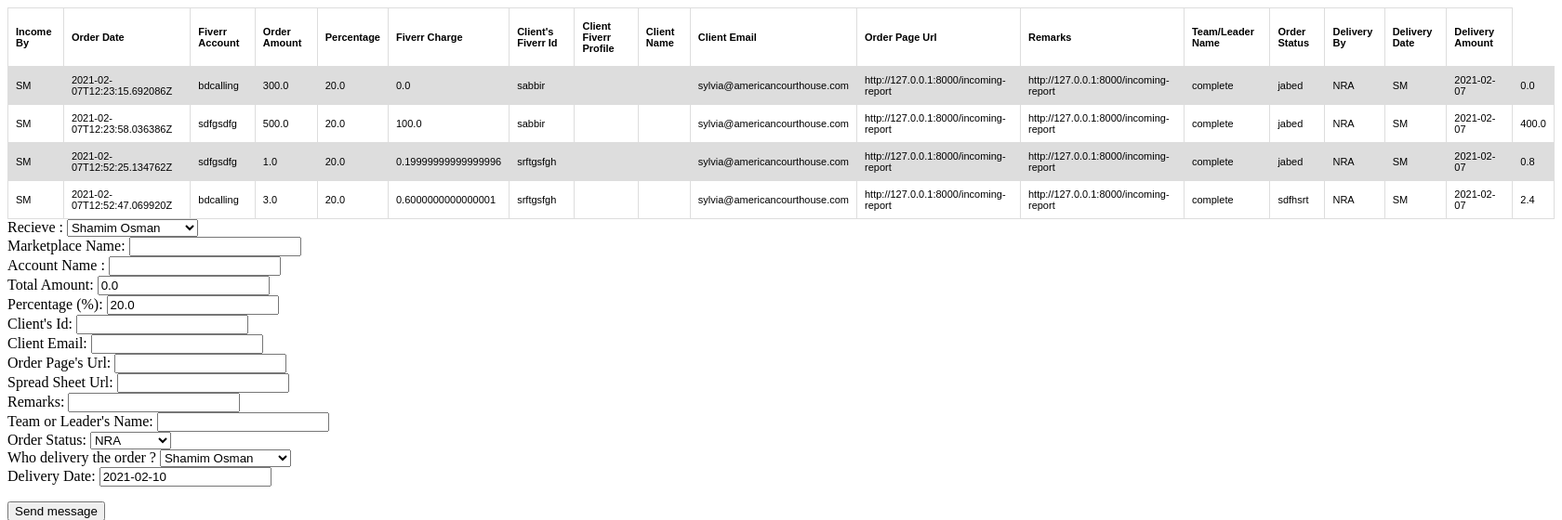
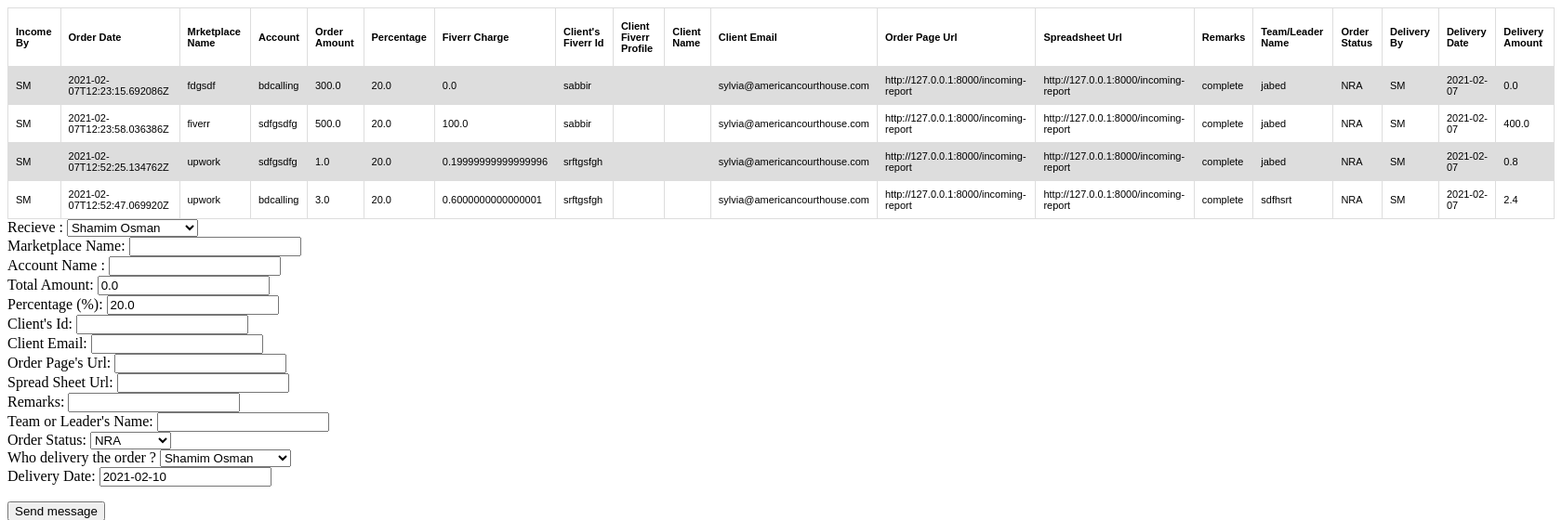
Before and after one commit to ah-sabbir/bdcalling-master, a Django app: page /incoming-report in a window 1680 px wide. Shown: the top 560 px of the page at 93% size. Run offline with Django 3.2, Linux system fonts and the light colour scheme; data comes from the database, SQL or seed files in the repository; both versions use the stored data as it was after the commit.

Commit message:
good morning code :)

```diff
--- a/income_deliveris/views.py
+++ b/income_deliveris/views.py
@@ -26,7 +26,9 @@
     def get(self,request):
         return HttpResponse("hello django")
 
-class income(APIView):
+class income(TemplateView):
+    def __init__(self, *args, **kwargs):
+        self.template_name = ""
     def get(self,request):
         if request.GET.get('getForm' or None) == 'True':
             return HttpResponse(entryForm())
@@ -34,7 +36,7 @@
         serializer = incommingSerializer(incomeReport, many=True)
         return render(request,'index.html',context={"data":serializer.data,'form':entryForm()})
     def post(self,request):
-        serialized_form_data = entryForm(data = request.data)
+        serialized_form_data = entryForm(data = request.POST)
         data = {}
         if serialized_form_data.is_valid():
             instance = serialized_form_data.save()
--- a/templates/index.html
+++ b/templates/index.html
@@ -27,7 +27,8 @@
 <tr>
     <th><p>Income By</p></th>
     <th>Order Date</th>
-    <th>Fiverr Account</th>
+    <th>Mrketplace Name</th>
+    <th>Account</th>
     <th>Order Amount</th>
     <th>Percentage</th>
     <th>Fiverr Charge</th>
@@ -36,6 +37,7 @@
     <th>Client Name</th>
     <th>Client Email</th>
     <th>Order Page Url</th>
+    <th>Spreadsheet Url</th>
     <th>Remarks</th>
     <th>Team/Leader Name</th>
     <th>Order Status</th>
@@ -47,6 +49,7 @@
   <tr>
     <td>{{row.order_recieve_person}}</td>
     <td>{{row.order_recieve_date}}</td>
+    <td>{{row.marketplacename}}</td>
     <td>{{row.order_recieve_fiverr_account}}</td>
     <td>{{row.order_amount}}</td>
     <td>{{row.order_amount_minus_percentage}}</td>
```
Also changed, not shown: db.sqlite3.
